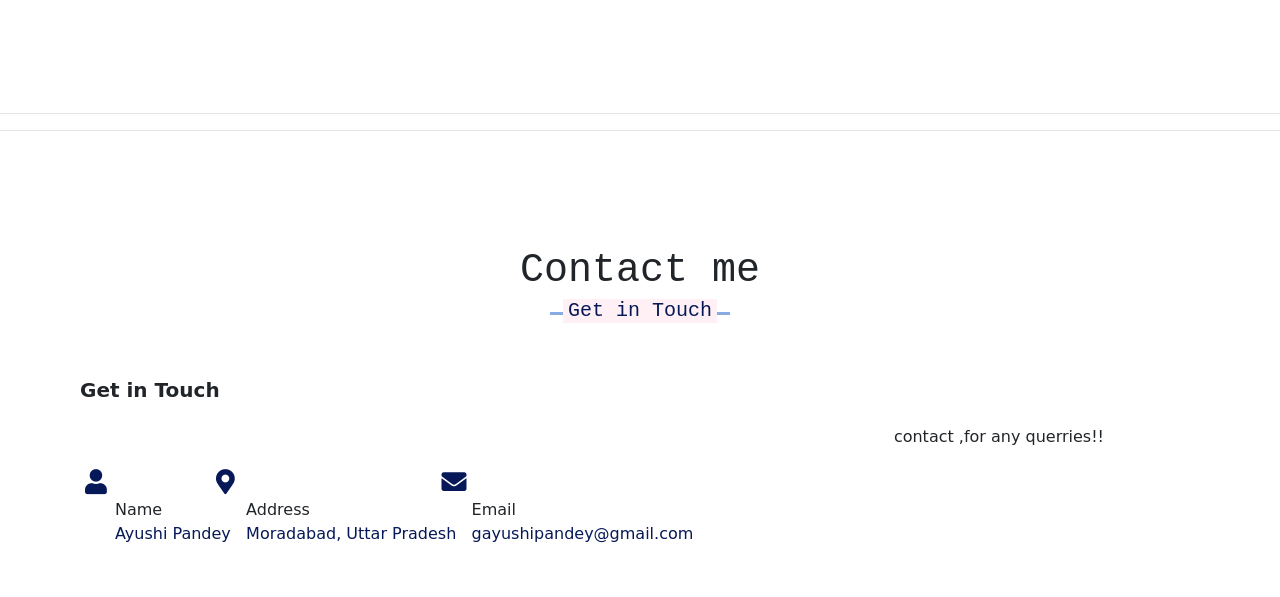
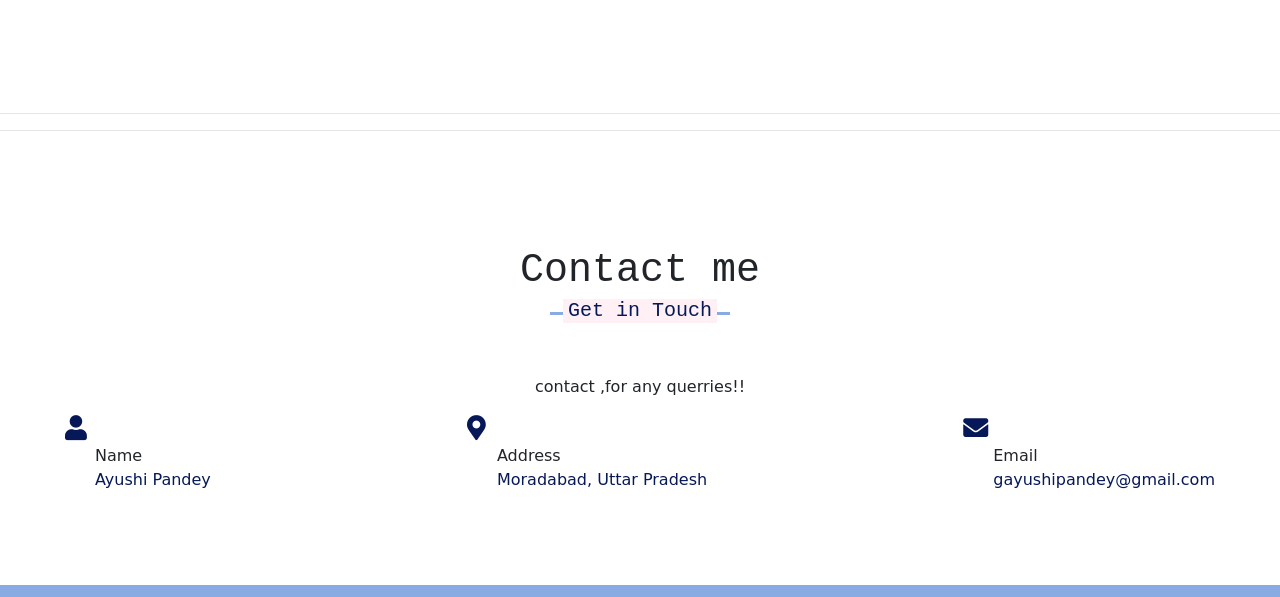
Before and after one commit to pandey824/ayushiportfolio, a plain HTML site: page index.html in a window 1280 px wide. Shown: the part 2486-3083 px from the top of the page. Drawn offline with nearby package versions, Linux system fonts and the light colour scheme; a script that the page names is missing.

Commit message:
corrected contact page

```diff
--- a/index.html
+++ b/index.html
@@ -169,27 +169,26 @@
  <section class="contact" id="contact">
     <div class="max-width">
         <h2 class="title">Contact me</h2>
-        <div class="contact-content">
-            <div class="column left">
-                <div class="text">Get in Touch</div>
-                <p style="text-align: right;text-decoration: lavenderblush;">
+        <div class="text">
+            <p style="text-align: center;text-decoration: lavenderblush;">
             contact ,for any querries!!
             </p>
-                <div class="icons">
+        </div>
+        <div class="contact-content">
             <div class="row">
                 <i class="fas fa-user"></i>
                 <div class="info">
                     <div class="head">Name</div>
                     <div class="sub-title">Ayushi Pandey</div>
                 </div>
-                    </div>&nbsp;&nbsp;
+            </div>
             <div class="row">
                 <i class="fas fa-map-marker-alt"></i>
                 <div class="info">
                     <div class="head">Address</div>
                     <div class="sub-title">Moradabad, Uttar Pradesh</div>
                 </div>
-                    </div>&nbsp;&nbsp;
+            </div>
             <div class="row">
                 <i class="fas fa-envelope"></i>
                 <div class="info">
@@ -199,7 +198,6 @@
             </div>
         </div>
     </div>
-
 </section>
 
 <!-- footer section start -->
--- a/styling.css
+++ b/styling.css
@@ -445,8 +445,8 @@ section .title::after {
 .contact .title::after {
 	content: "Get in Touch";
 }
-.contact .contact-content .column {
-	width: calc(95% - 40px);
+.contact .contact-content .column-left {
+	width: 33%;
 }
 .contact .contact-content .text {
 	font-size: 20px;
```
Lines whose indentation alone changed are shown as unchanged.
